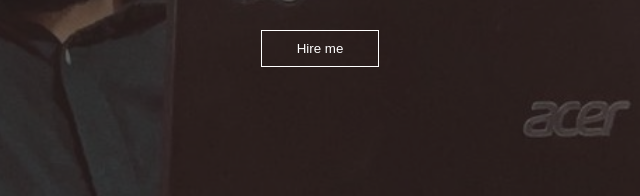
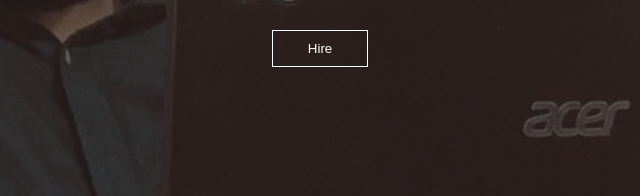
Before and after one commit to SafvanMelethil/responsive-web, a plain HTML site: page index.html in a window 1280 px wide. Shown: the part 440-636 px from the top of the page, 601-1241 px from the left. Drawn offline with Linux system fonts and the light colour scheme.

```diff
--- a/index.html
+++ b/index.html
@@ -21,7 +21,7 @@
              <div class="main">
                  <h1 class="headings">I AM <br> SAFVAN MELETHIL </h1>
                  <button class="btn">
-                     Hire me
+                     Hire
                  </button>
              </div>
          </section>
```
